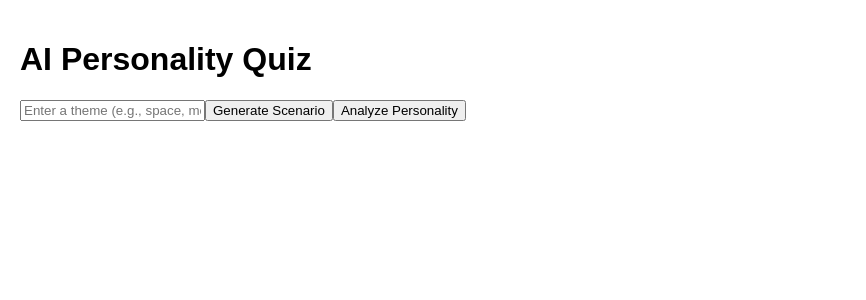
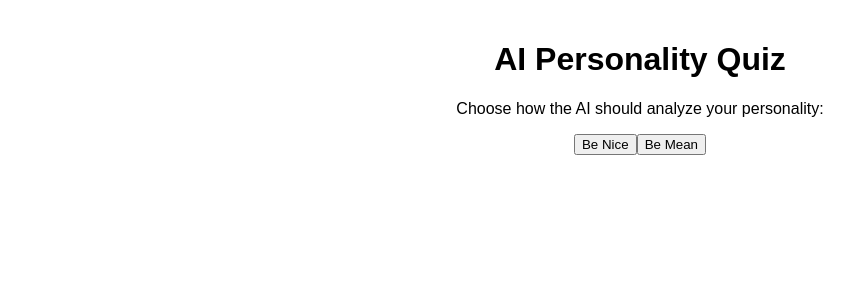
Before and after one commit to AdrianBeersingVasquez/AI-personality-analyzer, a React (Create React App) app in the folder frontend/: page / in a window 1280 px wide. Shown: the top 300 px of the page, without its empty margins (0-866 px from the left). Built offline with nearby package versions, Linux system fonts and the light colour scheme.

Commit message:
Update App.js

```diff
--- a/frontend/src/App.js
+++ b/frontend/src/App.js
@@ -2,69 +2,134 @@ import React, { useState } from "react";
 import axios from "axios";
 
 function App() {
+  // State variables
+  const [personalityMode, setPersonalityMode] = useState("");
   const [theme, setTheme] = useState("");
   const [scenario, setScenario] = useState("");
-  const [choices, setChoices] = useState([]);
+  const [currentChoices, setCurrentChoices] = useState([]);
   const [analysis, setAnalysis] = useState("");
-  const [currentChoices, setCurrentChoices] = useState([]);
+  const [questionIndex, setQuestionIndex] = useState(0);
+  const [step, setStep] = useState(1);
+  const totalQuestions = 3; // Adjust the number of questions
 
+  // User selects "Be Nice" or "Be Mean"
+  const selectPersonalityMode = (mode) => {
+    console.log("Personality mode selected:", mode);
+    setPersonalityMode(mode);
+    setStep(2);
+  };
+
+  // Generates a scenario from the backend
   const generateScenario = async () => {
+    if (!theme.trim()) {
+      console.error("Theme is empty! Cannot generate scenario.");
+      return;
+    }
+
     try {
       const response = await axios.post("http://127.0.0.1:8000/generate", { themes: theme });
-      console.log("Generated response:", response.data);  // Debugging
+      console.log("Generated scenario:", response.data); // Debugging
+
       setScenario({
         text: response.data.situation,
         choice1: response.data.choice1,
         choice2: response.data.choice2,
       });
+      setStep(3);
     } catch (error) {
-      console.error("Error generating scenario:", error);
-    }
-  };
-
-  const selectChoice = (choice) => {
-    const updatedChoices = [...currentChoices, choice];
-    console.log("User selected:", choice);  // Debugging
-    setCurrentChoices(updatedChoices);
-  };
-
-  const analyzePersonality = async () => {
-    console.log("Choices sent for analysis:", currentChoices); // Debugging
-    try {
-      const response = await axios.post("http://127.0.0.1:8000/analyze", { themes: theme, choices: currentChoices });
-      console.log("Analysis received:", response.data.analysis); // Debugging
-      setAnalysis(response.data.analysis);
-    } catch (error) {
-      console.error("Error analyzing personality:", error);
+      console.error("Error generating scenario:", error.response?.data || error.message);
     }
   };
 
 
+  // User selects a choice
+  const selectChoice = (choiceText) => {
+    console.log("User selected:", choiceText);
+    setCurrentChoices([...currentChoices, choiceText]);
+
+    // If more questions remain, fetch the next scenario
+    if (questionIndex + 1 < totalQuestions) {
+      setQuestionIndex(questionIndex + 1);
+      generateScenario();
+    } else {
+      // If all questions answered, proceed to analysis
+      setScenario(null);
+      analyzePersonality();
+    }
+    setStep(4);
+  };
+
+  // Sends choices to FastAPI for personality analysis
+  const analyzePersonality = async () => {
+    if (!personalityMode || !theme.trim() || currentChoices.length === 0) {
+      console.error("Missing required data for personality analysis!");
+      return;
+    }
+
+    console.log("Analyzing personality with:", {
+      themes: theme,
+      choices: currentChoices,
+      personalityMode: personalityMode,
+    });
+
+    setScenario(null); // Hide scenario UI
+    setAnalysis("Analyzing your personality...");
+
+    setTimeout(async () => {
+      try {
+        const response = await axios.post("http://127.0.0.1:8000/analyze", {
+          themes: theme,
+          choices: currentChoices,
+          personalityMode: personalityMode,
+        });
+
+        console.log("Received analysis:", response.data.analysis);
+        setAnalysis(response.data.analysis);
+      } catch (error) {
+        console.error("Error analyzing personality:", error.response?.data || error.message);
+      }
+    }, 1000); // Simulated delay for UX
+  };
+
   return (
-    <div style={{ padding: "20px", fontFamily: "Arial" }}>
+    <div style={{ padding: "20px", fontFamily: "Arial", textAlign: "center" }}>
       <h1>AI Personality Quiz</h1>
-      <input
-        type="text"
-        placeholder="Enter a theme (e.g., space, medieval, cooking)"
-        value={theme}
-        onChange={(e) => setTheme(e.target.value)}
 
+      {/* Personality Selection */}
+      {step === 1 && !personalityMode && (
+        <div>
+          <p>Choose how the AI should analyze your personality:</p>
+          <button onClick={() => selectPersonalityMode("nice")}>Be Nice</button>
+          <button onClick={() => selectPersonalityMode("mean")}>Be Mean</button>
+        </div>
+      )}
 
-      />
-      <button onClick={generateScenario}>Generate Scenario</button>
+      {/* Theme Selection */}
+      {step === 2 && personalityMode && !scenario && !analysis && (
+        <div>
+          <p>Enter a theme for your quiz (e.g., space, medieval, cooking):</p>
+          <input
+            type="text"
+            placeholder="Enter a theme"
+            value={theme}
+            onChange={(e) => setTheme(e.target.value)}
+          />
+          <button onClick={generateScenario} disabled={!theme.trim()}>Start Quiz</button>
+        </div>
+      )}
 
-      {scenario.text && (
+      {/* Scenario Display */}
+      {step === 3 && scenario && (
         <div>
-          <h3>Scenario</h3>
+          <h3>Scenario {questionIndex + 1}:</h3>
           <p>{scenario.text}</p>
           <button onClick={() => selectChoice(scenario.choice1)}>{scenario.choice1}</button>
           <button onClick={() => selectChoice(scenario.choice2)}>{scenario.choice2}</button>
         </div>
       )}
 
-      <button onClick={analyzePersonality}>Analyze Personality</button>
-
-      {analysis && (
+      {/* Personality Analysis */}
+      {step === 4 && analysis && (
         <div>
           <h3>Your Personality Analysis:</h3>
           <p>{analysis}</p>
```
